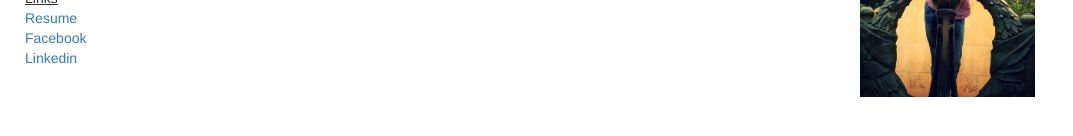
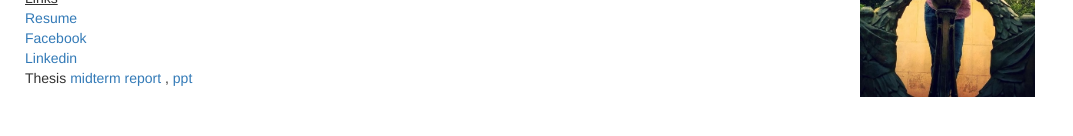
Before and after one commit to pvam/pvam.github.io, a plain HTML site: page index.html in a window 1280 px wide. Shown: the part 146-282 px from the top of the page, without its empty margins (0-1073 px from the left). Drawn offline with Linux system fonts and the light colour scheme.

Commit message:
links to thesis mid

```diff
--- a/index.html
+++ b/index.html
@@ -73,6 +73,8 @@
                             <a href="cv/pv-resume.pdf">Resume</a> <br>
                             <a href="https://www.facebook.com/vamshi.pasunuru">Facebook</a> <br>
                             <a href="https://in.linkedin.com/in/vamshipasunuru">Linkedin</a> <br>
+                            Thesis <a href="thesis-midterm.pdf"> midterm report </a> , <a href="thesis-midppt.pdf"> ppt </a> <br>
+
                             </div>
                         </div>
                         <div class="col-lg-6">
```
